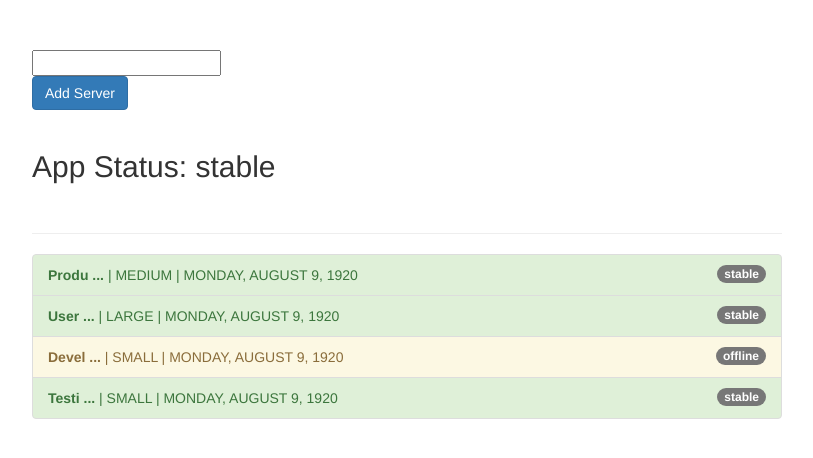
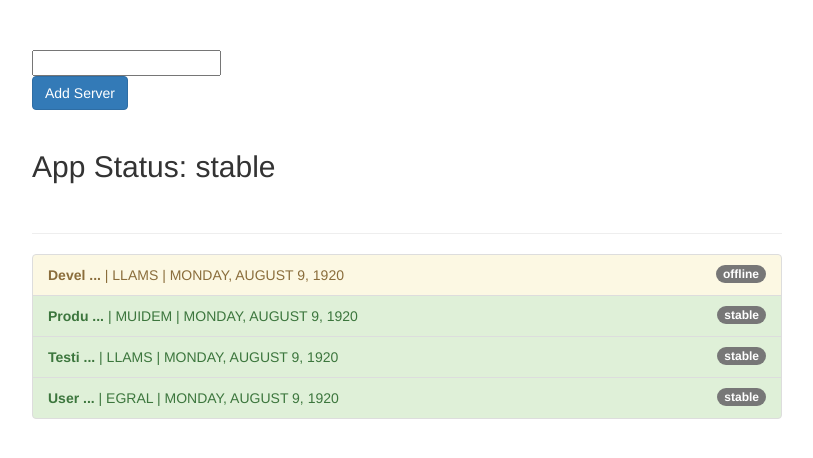
Before and after one commit to sammyl720/the-complete-guide-to-angular-2, an Angular app: page / in a window 1280 px wide. Shown: the top 458 px of the page, without its empty margins (233-1046 px from the left). Built offline with nearby package versions, Linux system fonts and the light colour scheme.

Commit message:
assignment on pipes

```diff
--- a/src/app/app.component.html
+++ b/src/app/app.component.html
@@ -10,11 +10,11 @@
             <br>
             <hr />
             <ul class="list-group">
-                <li class="list-group-item" *ngFor="let server of servers | filter:filteredStatus:'status'" [ngClass]="getStatusClasses(server)">
+                <li class="list-group-item" *ngFor="let server of servers | filter:filteredStatus:'status' | sort " [ngClass]="getStatusClasses(server)">
                     <span class="badge">
             {{ server.status }}
           </span>
-                    <strong>{{ server.name | shorten:5 }}</strong> | {{ server.instanceType | uppercase }} | {{ server.started | date:'fullDate' | uppercase }}
+                    <strong>{{ server.name | shorten:5 }}</strong> | {{ server.instanceType | uppercase | reverse }} | {{ server.started | date:'fullDate' | uppercase }}
                 </li>
             </ul>
         </div>
--- a/src/app/app.module.ts
+++ b/src/app/app.module.ts
@@ -5,12 +5,16 @@ import { ShortenPipe } from './shorten.pipe'
 
 import { AppComponent } from './app.component';
 import { FilterPipe } from './filter.pipe';
+import { ReversePipe } from './reverse.pipe';
+import { SortPipe } from './sort.pipe';
 
 @NgModule({
   declarations: [
     AppComponent,
     ShortenPipe,
-    FilterPipe
+    FilterPipe,
+    ReversePipe,
+    SortPipe
   ],
   imports: [
     BrowserModule,
--- /dev/null
+++ b/src/app/reverse.pipe.ts
@@ -0,0 +1,10 @@
+import { PipeTransform, Pipe } from '@angular/core';
+
+@Pipe({
+  name: 'reverse'
+})
+export class ReversePipe implements PipeTransform{
+  transform(value: string){
+    return value.split('').reverse().join('')
+  }
+}
--- /dev/null
+++ b/src/app/server.interface.ts
@@ -0,0 +1,6 @@
+export interface Server {
+  instanceType: string
+  name: string,
+  status: string,
+  started: Date
+}
--- /dev/null
+++ b/src/app/sort.pipe.ts
@@ -0,0 +1,13 @@
+import {PipeTransform, Pipe} from '@angular/core'
+import { Server } from './server.interface'
+
+@Pipe({
+  name: 'sort'
+})
+export class SortPipe implements PipeTransform{
+  transform(value: Server[]){
+    return value.sort((a, b) => {
+      return a.name > b.name ? 1:-1
+    })
+  }
+}
```
Also changed, not shown: assignment.txt (added).
